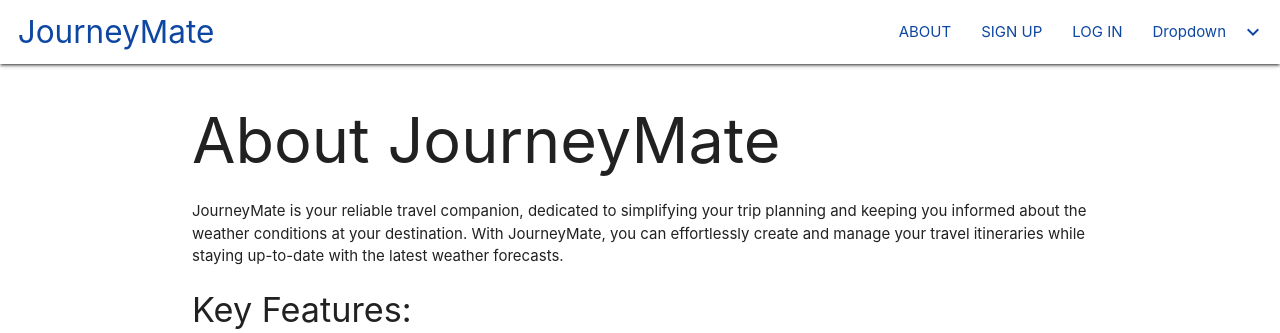
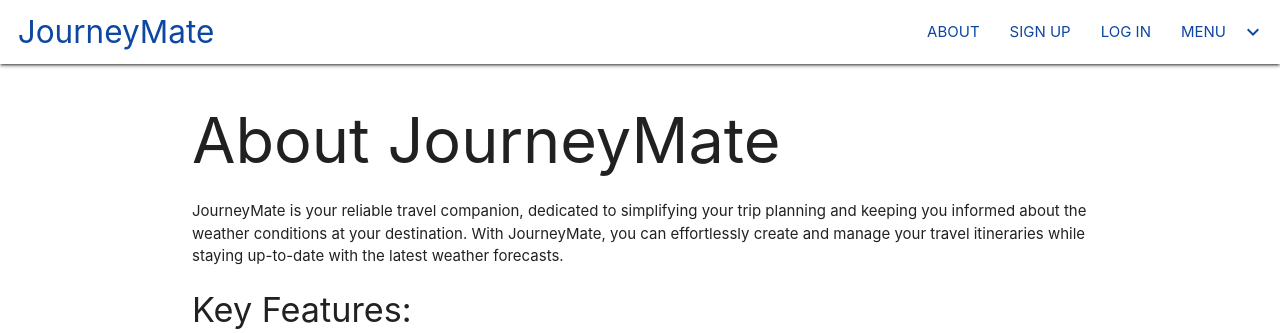
Before and after one commit to pattongrooms/project-3-STP, a Django app: page /about/ in a window 1280 px wide. Shown: the top 333 px of the page. Run offline with Django 4.2, Linux system fonts and the light colour scheme.

Commit message:
nav bar edit

```diff
--- a/journeymate/main_app/templates/base.html
+++ b/journeymate/main_app/templates/base.html
@@ -65,7 +65,7 @@
                   <li><a class="blue-text text-darken-4" href="{% url 'signup' %}">SIGN UP</a></li>
                   <li><a class="blue-text text-darken-4" href="{% url 'login' %}">LOG IN</a></li>
                 {% endif %}
-                <li><a class="dropdown-trigger blue-text text-darken-4" href="#!" data-target="dropdown1">Dropdown<i class="material-icons right">expand_more</i></a></li>
+                <li><a class="dropdown-trigger blue-text text-darken-4" href="#!" data-target="dropdown1">MENU<i class="material-icons right">expand_more</i></a></li>
           </ul>
         </div>
       </nav>
```
